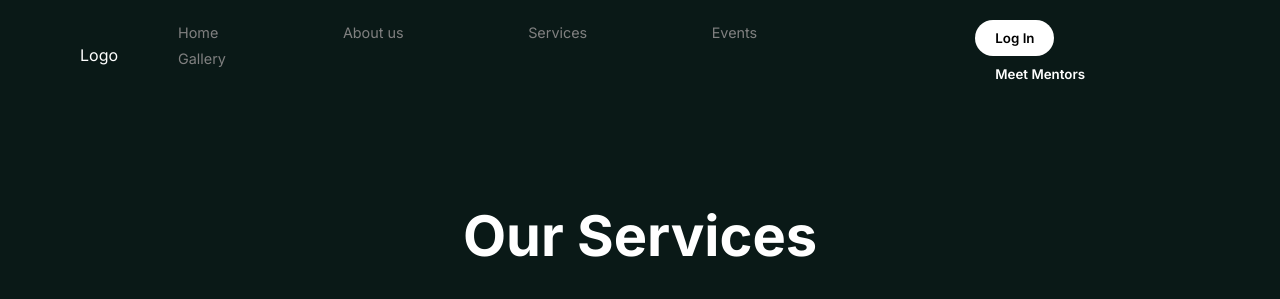
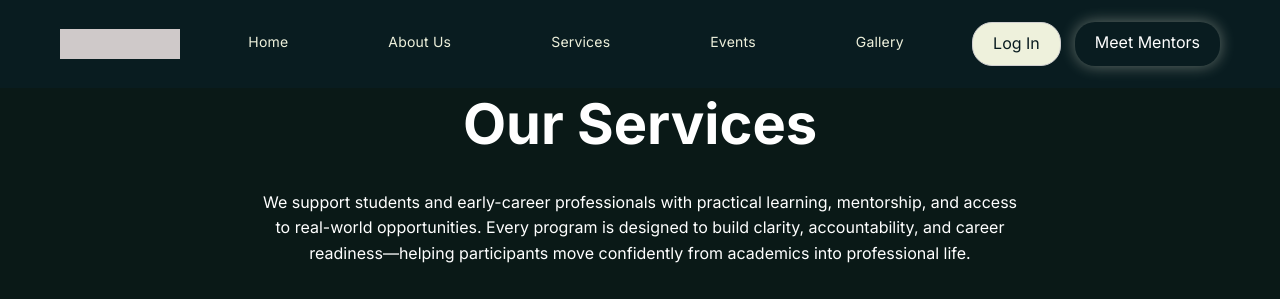
Before and after one commit to noble-alt/Accountable_Hour_series, a plain HTML site: page client/service.html in a window 1280 px wide. Shown: the top 299 px of the page. Drawn offline with Linux system fonts and the light colour scheme.

Commit message:
new updated version

```diff
--- a/client/about-us.css
+++ b/client/about-us.css
@@ -110,8 +110,8 @@ body {
 
 /* Stats */
 .stats-container { text-align: center; padding-bottom: 100px; }
-.stats-grid { display: flex; justify-content: center; gap: 20px; margin-bottom: 40px; padding: 0 5%; }
-.stat-card { background: white; width: 250px; padding: 40px 20px; border-radius: 4px; box-shadow: 0 4px 15px rgba(0,0,0,0.02); }
+.stats-grid { background-color: #fff; display: flex; justify-content: center; gap: 20px; margin-bottom: 40px; padding: 0 5%; }
+.stat-card { color: #fff; background: #091c20; width: 250px; padding: 40px 20px; border-radius: 4px; box-shadow: 0 4px 15px rgba(0,0,0,0.02); }
 .stat-card h3 { font-size: 2.5rem; margin-bottom: 5px; }
 
 /* Content Rows */
--- a/client/service.css
+++ b/client/service.css
@@ -20,31 +20,63 @@ body {
 }
 
 /* Navbar */
-nav {
-    display: flex;
-    justify-content: space-between;
-    align-items: center;
-    padding: 20px 80px;
-    background: transparent;
+.navbar {
+  display: flex;
+  align-items: center;
+  justify-content: space-between;
+  padding: 22px 60px;
+  background-color: #091c20;
+  position: fixed;
+  top:0;
+  width: 100%;
+  z-index: 1000;
 }
 
-.nav-links a {
-    color: var(--text-white);
-    text-decoration: none;
-    margin: 0 60px;
-    font-size: 0.9rem;
+.logo {
+  width: 120px;
+  height: 30px;
+  background: #cfc9c9;
 }
 
-.nav-btns button {
-    padding: 10px 20px;
-    border-radius: 20px;
-    border: none;
-    cursor: pointer;
-    font-weight: 600;
+.navbar nav a {
+  font-size: 14px;
+  font-weight: 500;
+  color: #eef1dc;
+  letter-spacing: 0.2px;
+  position: relative;
+  padding-bottom: 4px;
+  transition: color 0.25s ease;
+  text-decoration: none;
 }
 
-.login-btn { background: white; color: black; margin-right: 15px; }
-.mentor-btn { background: transparent; color: white; }
+.nav-actions {
+  display: flex;
+  gap: 14px;
+}
+
+.navbar nav {
+    display: flex;
+    align-items: center;
+    gap: 100px;
+}
+.btn-outline {
+  border: 1px solid #cfcfcf;
+  background: #eef1dc;
+  padding: 8px 20px;
+  border-radius: 20px;
+  color: #091c20;
+  text-decoration: none;
+}
+
+.btn-solid {
+  background: #091c20;
+  color: #fff;
+  padding: 8px 20px;
+  border-radius: 20px;
+  border: none;
+  box-shadow: 0 0 15px rgba(238, 241, 220, 0.4);
+  text-decoration: none;
+}
 
 /* Hero */
 .hero {
--- a/client/service.html
+++ b/client/service.html
@@ -8,21 +8,20 @@
     <link href="https://fonts.googleapis.com/css2?family=Inter:wght@300;400;600;700&display=swap" rel="stylesheet">
 </head>
 <body>
-
+<header class="navbar">
+    <div class="logo"> <a href="index.html"></a></div>
     <nav>
-        <div class="logo">Logo</div>
-        <div class="nav-links">
-            <a href="index.html">Home</a>
-            <a href="about-us.html">About us</a>
-            <a href="service.html" class="active">Services</a>
-            <a href="event.html">Events</a>
-            <a href="gallery.html">Gallery</a>
-        </div>
-        <div class="nav-btns">
-            <button class="login-btn"> <a href="sign-up.html#sign-in"></a>Log In</button>
-            <button class="mentor-btn">Meet Mentors</button>
-        </div>
+      <a href="index.html">Home</a>
+      <a href="about-us.html">About Us</a>
+      <a href="service.html">Services</a>
+      <a href="event.html">Events</a>
+      <a href="gallary.html">Gallery</a>
     </nav>
+    <div class="nav-actions">
+      <a href="sign-up.html#signin" class="btn-outline">Log In</a>
+      <a href="mentor-profile.html" class="btn-solid">Meet Mentors</a>
+    </div>
+  </header>
 
     <header class="hero">
         <h1>Our Services</h1>
@@ -57,7 +56,7 @@
                 </div>
             </div>
             <div class="image-content">
-                <img src="https://images.unsplash.com/photo-1511632765486-a01980e01a18?auto=format&fit=crop&w=800&q=80" alt="Networking">
+                <img src="../client/image/tree.jpg" alt="Networking">
             </div>
         </div>
 
@@ -75,7 +74,7 @@
                 </div>
             </div>
             <div class="image-content">
-                <img src="https://www.pinterest.com/pin/888335095302987356/" alt="Scholarship">
+                <img src="../client/image/sticker.jpg" alt="Scholarship">
             </div>
         </div>
 
@@ -90,7 +89,7 @@
                 </div>
             </div>
             <div class="image-content">
-                <img src="https://www.pinterest.com/pin/8162843069433321/" alt="Learning Session">
+                <img src="../client/image/mentor.jpg" alt="Learning Session">
             </div>
         </div>
     </section>
--- a/client/styles.css
+++ b/client/styles.css
@@ -48,7 +48,6 @@ footer {
   justify-content: space-between;
   padding: 22px 60px;
   background-color: #091c20;
-  box-shadow: 0 10px 30px rgba(255, 255, 255, 0.5);
   position: fixed;
   top:0;
   width: 100%;
@@ -373,7 +372,6 @@ footer {
     flex: 1;
     display: flex;
     flex-direction: column;
-    justify-content: flex-start;
 }
 
 .event-description {
@@ -385,7 +383,7 @@ footer {
 
 /* Buttons */
 .btn-view {
-    background-color: var(--gold);
+    background-color: goldenrod;
     color: white;
     border: none;
     padding: 10px 25px;
@@ -397,7 +395,7 @@ footer {
 }
 
 .btn-more {
-    background-color: var(--gold);
+    background-color: goldenrod;
     color: white;
     border: none;
     padding: 12px 35px;
```
Also changed, not shown: client/about-us.html (+1 -1 lines), client/event.html (+3 -3 lines), client/image/mentor.jpg (added), client/image/sticker.jpg (added), client/image/tree.jpg (added).
